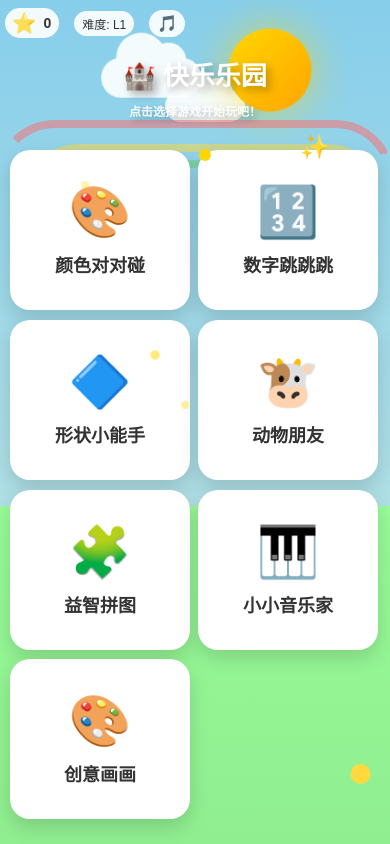
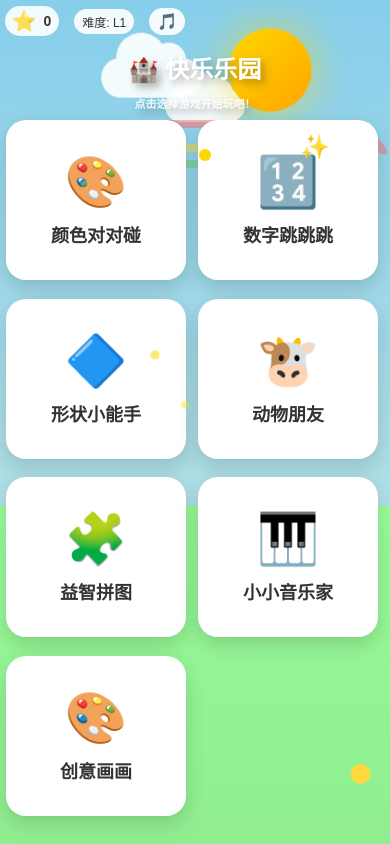
Before and after one commit to sicauyanglei/happy-landergarten, a website: page index.html in a window 390 px wide. Drawn offline with Linux system fonts and the light colour scheme.

Commit message:
fix: 调整移动端游戏卡片网格布局
- 使用 grid-template-rows: repeat(4, 1fr) 平均分配4行高度
- 2列布局下每行高度自动平均分配，确保显示全部7个入口
- 优化各屏幕尺寸的间距和字体大小

Co-Authored-By: Claude Opus 4.6 <noreply@anthropic.com>

```diff
--- a/index.html
+++ b/index.html
@@ -234,43 +234,46 @@
         @media (max-width: 768px) {
             .games-grid {
                 position: absolute;
-                top: 150px;
-                left: 10px;
-                right: 10px;
-                bottom: 20px;
+                top: 140px;
+                left: 8px;
+                right: 8px;
+                bottom: 15px;
                 width: auto;
                 transform: none;
                 display: grid;
-                grid-template-columns: repeat(4, 1fr);
-                grid-auto-rows: minmax(70px, 1fr);
+                grid-template-columns: repeat(3, 1fr);
+                grid-template-rows: repeat(3, 1fr);
                 gap: 6px;
             }
             .game-card {
                 width: 100%;
                 height: 100%;
-                min-height: 0;
             }
-            .game-icon { font-size: 28px; }
+            .game-icon { font-size: 26px; }
             .game-name { font-size: 11px; }
         }
         @media (max-width: 600px) {
             .games-grid {
+                top: 130px;
                 grid-template-columns: repeat(3, 1fr);
-                grid-auto-rows: minmax(65px, 1fr);
+                grid-template-rows: repeat(3, 1fr);
             }
             .game-icon { font-size: 24px; }
         }
         @media (max-width: 480px) {
             .games-grid {
+                top: 120px;
                 grid-template-columns: repeat(2, 1fr);
+                grid-template-rows: repeat(4, 1fr);
                 gap: 5px;
+                left: 6px;
+                right: 6px;
             }
-            .game-card { min-height: 60px; }
             .game-icon { font-size: 22px; }
             .game-name { font-size: 10px; }
-            .title { font-size: 26px; top: 55px; }
-            .subtitle { font-size: 12px; }
-            .header { top: 8px; }
+            .title { font-size: 24px; top: 50px; }
+            .subtitle { font-size: 11px; }
+            .header { top: 6px; }
         }
         .game-card {
             width: 180px; height: 160px;
```
Also changed, not shown: src/index.html (+16 -13 lines).
